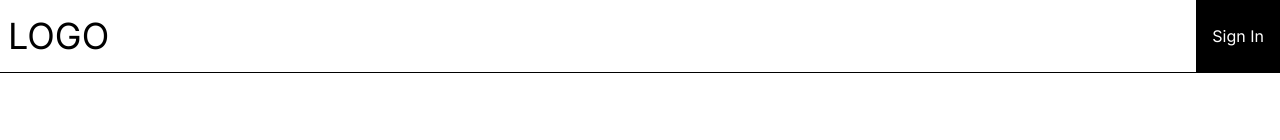
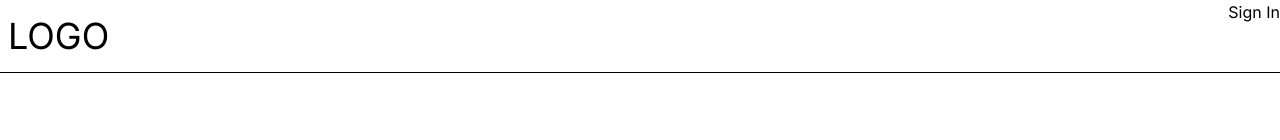
Before and after one commit to Meshclan1/NextJs-blog-app, a Next.js app: page / in a window 1280 px wide. Shown: the top 140 px of the page. Built offline with nearby package versions, Linux system fonts and the light colour scheme; no server answers; the database is empty.

Commit message:
fixing next-auth useSession bug

```diff
--- a/app/auth/Button.tsx
+++ b/app/auth/Button.tsx
@@ -4,7 +4,7 @@ import { signIn, signOut, useSession } from "next-auth/react";
 
 type Props = {};
 
-const Button = (props: Props) => {
+export const Button = (props: Props) => {
   const { data: session, status } = useSession();
 
   if (status === "loading") {
@@ -24,7 +24,5 @@ const Button = (props: Props) => {
     );
   }
 
-  return <div>Button</div>;
+  return <div onClick={() => signIn()}>Sign In</div>;
 };
-
-export default Button;
--- a/app/layout/Header.tsx
+++ b/app/layout/Header.tsx
@@ -1,16 +1,21 @@
+"use client";
 import React from "react";
 import Link from "next/link";
+import { Button as AuthButton } from "../auth/Button";
+import { SessionProvider } from "next-auth/react";
 
 type Props = {};
 
 const Header = (props: Props) => {
   return (
-    <div className="border-b flex justify-between">
-      <Link href="/" className="text-4xl px-2 py-4">
-        LOGO
-      </Link>
-      <button className="text-white bg-black px-4 py-4">Sign In</button>
-    </div>
+    <SessionProvider>
+      <div className="border-b flex justify-between">
+        <Link href="/" className="text-4xl px-2 py-4">
+          LOGO
+        </Link>
+        <AuthButton />
+      </div>
+    </SessionProvider>
   );
 };
 
```
